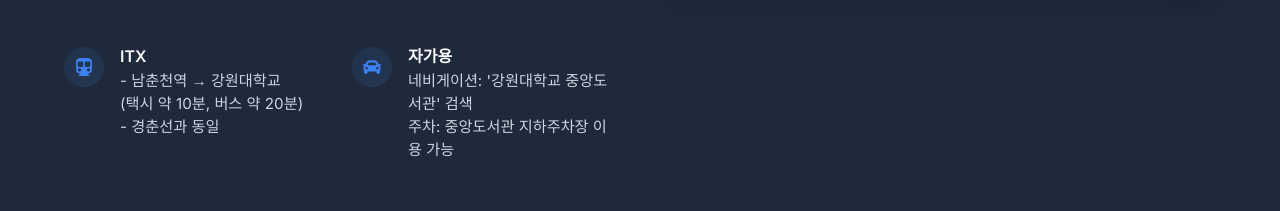
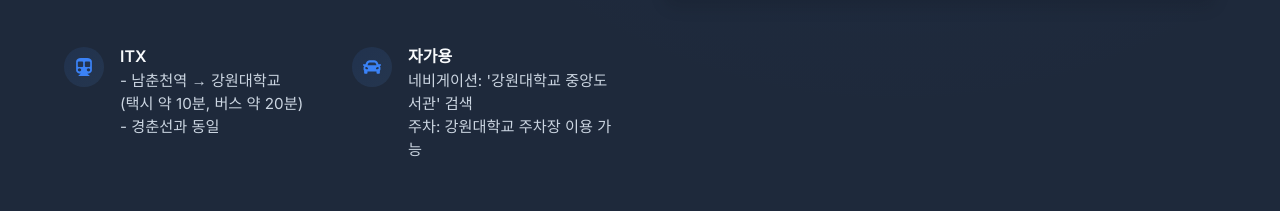
Before and after one commit to 01star01ek/KangwonCtf, a Next.js app in the folder ctf/: page / in a window 1280 px wide. Shown: the part 6331-6542 px from the top of the page. Built offline with nearby package versions, Linux system fonts and the light colour scheme.

Commit message:
fix syntax errro

```diff
--- a/ctf/src/components/sections/Faq.tsx
+++ b/ctf/src/components/sections/Faq.tsx
@@ -3,8 +3,6 @@
 import { useState } from 'react';
 import { useInView } from 'react-intersection-observer';
 import { motion } from 'framer-motion';
-import { FaEnvelope } from 'react-icons/fa';
-import { Link } from 'react-scroll';
 import styles from '@/styles/sections/faq.module.scss';
 
 // FAQ 데이터
--- a/ctf/src/components/sections/Location.tsx
+++ b/ctf/src/components/sections/Location.tsx
@@ -103,7 +103,7 @@
                     <h5 className={styles.transportName}>시외/고속 버스</h5>
                     <p className={styles.transportInfo}>
                       - 춘천버스터미널 → 강원대<br/> (택시 약 10분, 버스 약 20분)<br/>
-                      * 버스정류장[2058] : 하차하여 도보 이동(터미널 맞은편), 300번 버스 탑승 후 ‘강원대중앙도서관‘ 하차<br/>
+                      * 버스정류장[2058] : 하차하여 도보 이동(터미널 맞은편), 300번 버스 탑승 후 강원대중앙도서관 하차<br/>
                       - 중앙도서관 4층 데이터라이브러리 도착
 
                     </p>
@@ -119,7 +119,7 @@
                     <p className={styles.transportInfo}>
                       - 남춘천역 → 강원대학교 <br/>
                       (택시 약 10분, 버스 약 20분)<br/>
-                      * 버스정류장[2295] : 300번 버스 탑승 후 '강원대중앙도서관‘ 하차<br/>
+                      * 버스정류장[2295] : 300번 버스 탑승 후 강원대중앙도서관 하차<br/>
                       - 중앙도서관 4층 데이터라이브러리 도착
 
                     </p>
@@ -148,7 +148,7 @@
                     <h5 className={styles.transportName}>자가용</h5>
                     <p className={styles.transportInfo}>
                       네비게이션: &#39;강원대학교 중앙도서관&#39; 검색<br />
-                      주차: 중앙도서관 지하주차장 이용 가능
+                      주차: 강원대학교 주차장 이용 가능
                     </p>
                   </div>
                 </div>
```
